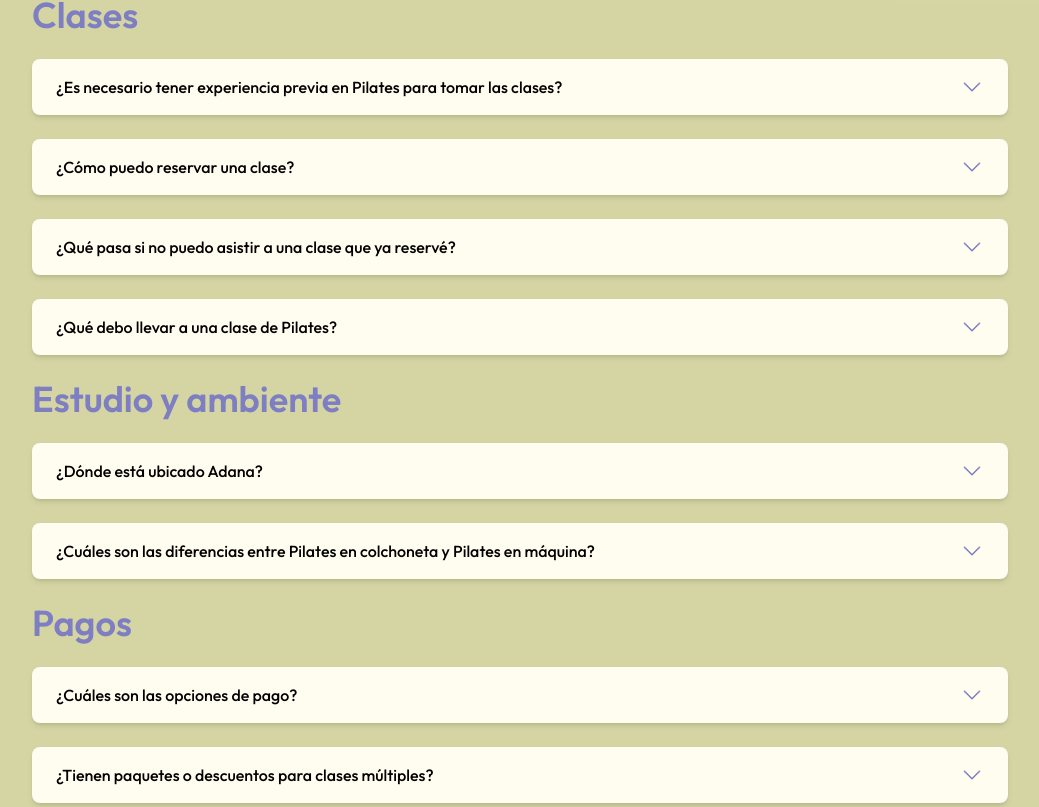
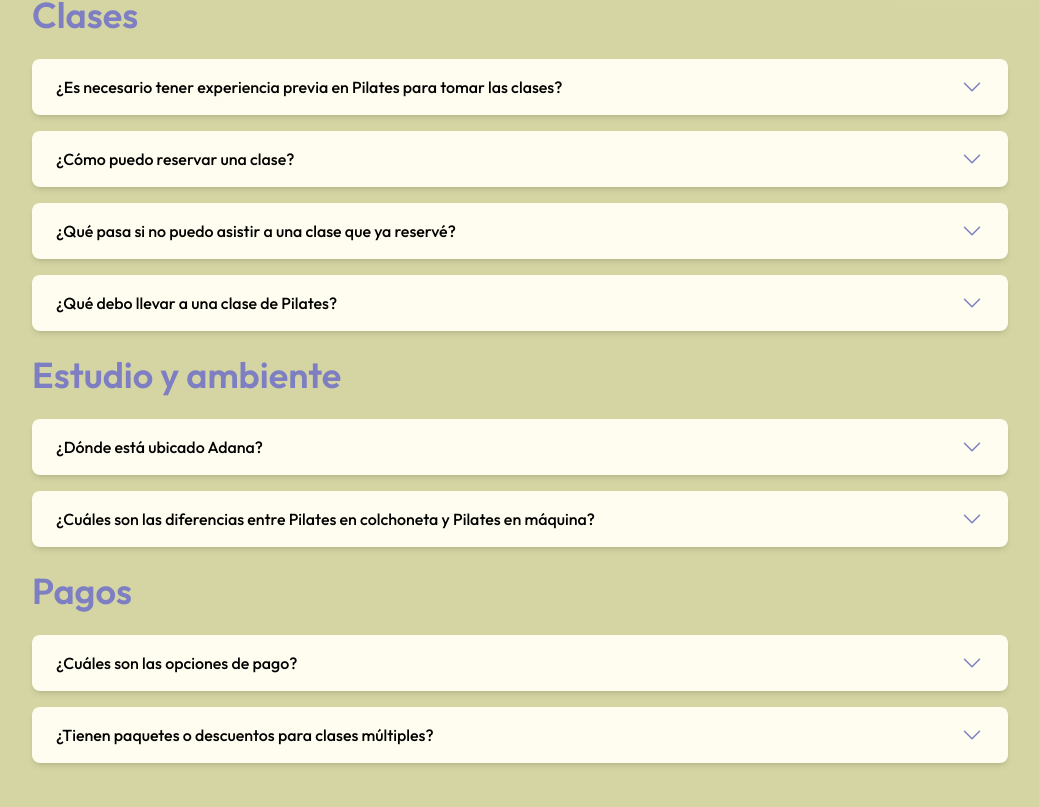
Before and after one commit to JorgeVargas03/Adana-SW, a React (Vite) app in the folder frontend/: page /faq in a window 1280 px wide. Shown: the part 253-1060 px from the top of the page, without its empty margins (120-1159 px from the left). Built offline with nearby package versions, Linux system fonts and the light colour scheme.

Commit message:
Animacion en la seccion FAQ

```diff
--- a/frontend/src/assets/articles/Articles.jsx
+++ b/frontend/src/assets/articles/Articles.jsx
@@ -22,7 +22,7 @@ La nutrición es un pilar fundamental en el bienestar integral, ya que lo que co
 <subt>1. La conexión entre alimentación y energía<subt|>
 La energía que necesitamos para funcionar a lo largo del día proviene directamente de los alimentos que consumimos. Una dieta rica en nutrientes, como carbohidratos complejos, proteínas, grasas saludables y micronutrientes, puede ayudar a mantener nuestros niveles de energía estables. Los alimentos procesados, por otro lado, tienden a provocar picos de energía seguidos de caídas drásticas, lo que puede afectar nuestra productividad y bienestar general.
 Consejo práctico: Opta por alimentos frescos y naturales, como frutas, verduras, granos integrales y proteínas magras, para mantenerte energizado de manera constante.
-<subt>2. Impacto de la nutrición en la salud mental<subt>
+<subt>2. Impacto de la nutrición en la salud mental<subt|>
 Cada vez más estudios sugieren que lo que comemos también influye en nuestra salud mental. Una dieta deficiente puede aumentar el riesgo de trastornos como la depresión y la ansiedad. Nutrientes como los ácidos grasos omega-3, las vitaminas del complejo B y los antioxidantes son esenciales para mantener el cerebro funcionando de manera óptima.
 Consejo práctico: Incluye alimentos ricos en omega-3, como pescados grasos (salmón, sardinas) y frutos secos, que ayudan a reducir el riesgo de depresión y mejorar la memoria y concentración.
 <subt>3. Alimentación y manejo del estrés<subt|>
--- a/frontend/src/pages/Faq.jsx
+++ b/frontend/src/pages/Faq.jsx
@@ -1,239 +1,102 @@
 import React from 'react';
 import { Disclosure } from '@headlessui/react';
+import { motion, AnimatePresence } from 'framer-motion';
 import { ChevronDownIcon } from '@heroicons/react/24/outline';
+
+const FaqItem = ({ question, answer }) => (
+  <Disclosure>
+    {({ open }) => (
+      <>
+        <Disclosure.Button
+          className="flex justify-between w-full px-6 py-4 text-left bg-barcolor rounded-lg shadow-md hover:bg-[#7E7EC3] hover:text-white transition-colors duration-300"
+        >
+          <span className="font-medium">{question}</span>
+          <ChevronDownIcon
+            className={`w-6 h-6 text-[#7E7EC3] transition-transform duration-300 ${
+              open ? 'rotate-180' : ''
+            }`}
+          />
+        </Disclosure.Button>
+        <AnimatePresence initial={false}>
+          {open && (
+            <motion.div
+              key="panel"
+              initial={{ opacity: 0, height: 0 }}
+              animate={{ opacity: 1, height: 'auto' }}
+              exit={{ opacity: 0, height: 0 }}
+              transition={{ duration: 0.4, ease: 'easeInOut' }}
+              className="overflow-hidden"
+            >
+              <div className="px-6 pt-4 pb-6 text-gray-700">{answer}</div>
+            </motion.div>
+          )}
+        </AnimatePresence>
+      </>
+    )}
+  </Disclosure>
+);
 
 const Faq = () => {
   return (
     <section className="mx-auto px-6 py-16 font-Outfit bg-accent1/70 w-full pt-34">
-      {/* Título principal */}
       <h2 className="font-bold text-5xl text-[#413324] text-center">
         Preguntas frecuentes
       </h2>
 
       <div className="max-w-5xl mx-auto px-6 py-16">
-        {/* Sección de Clases */}
+
+        {/* Sección Clases */}
         <div className="mb-6">
-          <h3 className="font-semibold text-4xl text-[#7E7EC3] mb-6">
-            Clases
-          </h3>
-
+          <h3 className="font-semibold text-4xl text-[#7E7EC3] mb-6">Clases</h3>
           <div className="space-y-4">
-            <Disclosure>
-              {({ open }) => (
-                <>
-                  <Disclosure.Button
-                    className="flex justify-between w-full px-6 py-4 text-left bg-barcolor rounded-lg shadow-md hover:bg-[#7E7EC3] hover:text-white transition-colors duration-300"
-                  >
-                    <span className="font-medium">¿Es necesario tener experiencia previa en Pilates para tomar las clases?</span>
-                    <ChevronDownIcon className={`${open ? 'transform rotate-180' : ''} w-6 h-6 text-[#7E7EC3] transition-transform`} />
-                  </Disclosure.Button>
-                  <Disclosure.Panel
-                    className={`px-6 pt-4 pb-6 text-gray-700 overflow-hidden transition-all duration-500 ease-in-out
-                    ${open ? 'max-h-screen opacity-100' : 'max-h-0 opacity-0'}`}
-                  >
-                    No, nuestras clases están diseñadas para adaptarse a todos los niveles, desde principiantes hasta avanzados. Nuestros instructores te guiarán según tu experiencia.
-                  </Disclosure.Panel>
-                </>
-              )}
-            </Disclosure>
+            <FaqItem
+              question="¿Es necesario tener experiencia previa en Pilates para tomar las clases?"
+              answer="No, nuestras clases están diseñadas para adaptarse a todos los niveles, desde principiantes hasta avanzados. Nuestros instructores te guiarán según tu experiencia."
+            />
+            <FaqItem
+              question="¿Cómo puedo reservar una clase?"
+              answer="Puedes reservar tu clase a través de nuestro sistema en línea en nuestra página web. Simplemente selecciona la clase que te interesa, elige el horario y confirma tu reserva. También puedes contactarnos por teléfono o correo electrónico para asistencia en el proceso de reserva."
+            />
+            <FaqItem
+              question="¿Qué pasa si no puedo asistir a una clase que ya reservé?"
+              answer="Si no puedes asistir a una clase, y ya pagaste en nuestro sistema de agendación de citas, por el momento no podemos reagendar o hacer una devolución del pago."
+            />
+            <FaqItem
+              question="¿Qué debo llevar a una clase de Pilates?"
+              answer="Se recomienda usar ropa cómoda que te permita moverte libremente. No es necesario traer equipo adicional, ya que el estudio proporciona colchonetas y otros materiales. Sin embargo, puedes traer tu propia botella de agua para mantenerte hidratado."
+            />
           </div>
         </div>
 
+        {/* Sección Estudio y ambiente */}
         <div className="mb-6">
+          <h3 className="font-semibold text-4xl text-[#7E7EC3] mb-6">Estudio y ambiente</h3>
           <div className="space-y-4">
-            <Disclosure>
-              {({ open }) => (
-                <>
-                  <Disclosure.Button
-                    className="flex justify-between w-full px-6 py-4 text-left bg-barcolor rounded-lg shadow-md hover:bg-[#7E7EC3] hover:text-white transition-colors duration-300"
-                  >
-                    <span className="font-medium">¿Cómo puedo reservar una clase?</span>
-                    <ChevronDownIcon className={`${open ? 'transform rotate-180' : ''} w-6 h-6 text-[#7E7EC3] transition-transform`} />
-                  </Disclosure.Button>
-                  <Disclosure.Panel
-                    className={`px-6 pt-4 pb-6 text-gray-700 overflow-hidden transition-all duration-500 ease-in-out
-                    ${open ? 'max-h-screen opacity-100' : 'max-h-0 opacity-0'}`}
-                  >
-                    Puedes reservar tu clase a través de nuestro sistema en línea en nuestra página web. Simplemente selecciona la clase que te interesa, elige el horario y confirma tu reserva. También puedes contactarnos por teléfono o correo electrónico para asistencia en el proceso de reserva.
-                  </Disclosure.Panel>
-                </>
-              )}
-            </Disclosure>
+            <FaqItem
+              question="¿Dónde está ubicado Adana?"
+              answer="Nos encontramos en Calle Pilates 123, Barrio Norte, Buenos Aires. A 3 cuadras del subte línea D."
+            />
+            <FaqItem
+              question="¿Cuáles son las diferencias entre Pilates en colchoneta y Pilates en máquina?"
+              answer="El Pilates en colchoneta utiliza solo tu peso corporal y es ideal para trabajar el core y mejorar la flexibilidad. El Pilates en máquina (como el Reformer) usa equipo especializado que proporciona resistencia y permite un mayor rango de movimiento. Ambos enfoques son efectivos, pero las máquinas ofrecen una variación adicional que puede ser más desafiante."
+            />
           </div>
-
         </div>
 
+        {/* Sección Pagos */}
         <div className="mb-6">
-
+          <h3 className="font-semibold text-4xl text-[#7E7EC3] mb-6">Pagos</h3>
           <div className="space-y-4">
-            <Disclosure>
-              {({ open }) => (
-                <>
-                  <Disclosure.Button
-                    className="flex justify-between w-full px-6 py-4 text-left bg-barcolor rounded-lg shadow-md hover:bg-[#7E7EC3] hover:text-white transition-colors duration-300"
-                  >
-                    <span className="font-medium">¿Qué pasa si no puedo asistir a una clase que ya reservé?</span>
-                    <ChevronDownIcon className={`${open ? 'transform rotate-180' : ''} w-6 h-6 text-[#7E7EC3] transition-transform`} />
-                  </Disclosure.Button>
-                  <Disclosure.Panel
-                    className={`px-6 pt-4 pb-6 text-gray-700 overflow-hidden transition-all duration-500 ease-in-out
-                    ${open ? 'max-h-screen opacity-100' : 'max-h-0 opacity-0'}`}
-                  >
-                    Si no puedes asistir a una clase, y ya pagaste en nuestro sistema de agendación de citas, por el momento no podemos reagendar o hacer una devolución del pago.
-                  </Disclosure.Panel>
-                </>
-              )}
-            </Disclosure>
-
-            {/* Repetir para las demás preguntas */}
+            <FaqItem
+              question="¿Cuáles son las opciones de pago?"
+              answer="Solamente se pueden hacer pagos mediante PayPal."
+            />
+            <FaqItem
+              question="¿Tienen paquetes o descuentos para clases múltiples?"
+              answer="Sí, ofrecemos paquetes con descuentos para quienes deseen tomar varias clases a lo largo del mes. El descuento se refleja a partir de agendar 3 clases en nuestro sistema en el Carrito de Compras."
+            />
           </div>
-
         </div>
-
-        <div className="mb-6">
-
-          <div className="space-y-4">
-            <Disclosure>
-              {({ open }) => (
-                <>
-                  <Disclosure.Button
-                    className="flex justify-between w-full px-6 py-4 text-left bg-barcolor rounded-lg shadow-md hover:bg-[#7E7EC3] hover:text-white transition-colors duration-300"
-                  >
-                    <span className="font-medium">¿Qué debo llevar a una clase de Pilates?</span>
-                    <ChevronDownIcon className={`${open ? 'transform rotate-180' : ''} w-6 h-6 text-[#7E7EC3] transition-transform`} />
-                  </Disclosure.Button>
-                  <Disclosure.Panel
-                    className={`px-6 pt-4 pb-6 text-gray-700 overflow-hidden transition-all duration-500 ease-in-out
-                    ${open ? 'max-h-screen opacity-100' : 'max-h-0 opacity-0'}`}
-                  >
-                    Se recomienda usar ropa cómoda que te permita moverte libremente. No es necesario traer equipo adicional, ya que el estudio proporciona colchonetas y otros materiales. Sin embargo, puedes traer tu propia botella de agua para mantenerte hidratado.
-                  </Disclosure.Panel>
-                </>
-              )}
-            </Disclosure>
-
-            {/* Repetir para las demás preguntas */}
-          </div>
-
-        </div>
-
-        {/* Sección de Estudio y ambiente */}
-        <div className="mb-6">
-          <h3 className="font-semibold text-4xl text-[#7E7EC3] mb-6">
-            Estudio y ambiente
-          </h3>
-
-          <div className="space-y-4">
-            <Disclosure>
-              {({ open }) => (
-                <>
-                  <Disclosure.Button
-                    className="flex justify-between w-full px-6 py-4 text-left bg-barcolor rounded-lg shadow-md hover:bg-[#7E7EC3] hover:text-white transition-colors duration-300"
-                  >
-                    <span className="font-medium">¿Dónde está ubicado Adana?</span>
-                    <ChevronDownIcon className={`${open ? 'transform rotate-180' : ''} w-6 h-6 text-[#7E7EC3] transition-transform`} />
-                  </Disclosure.Button>
-                  <Disclosure.Panel
-                    className={`px-6 pt-4 pb-6 text-gray-700 overflow-hidden transition-all duration-500 ease-in-out
-                    ${open ? 'max-h-screen opacity-100' : 'max-h-0 opacity-0'}`}
-                  >
-                    Nos encontramos en Calle Pilates 123, Barrio Norte, Buenos Aires. A 3 cuadras del subte línea D.
-                  </Disclosure.Panel>
-                </>
-              )}
-            </Disclosure>
-
-            {/* Repetir estructura para las demás preguntas */}
-          </div>
-
-        </div>
-
-        <div className="mb-6">
-
-          <div className="space-y-4">
-            <Disclosure>
-              {({ open }) => (
-                <>
-                  <Disclosure.Button
-                    className="flex justify-between w-full px-6 py-4 text-left bg-barcolor rounded-lg shadow-md hover:bg-[#7E7EC3] hover:text-white transition-colors duration-300"
-                  >
-                    <span className="font-medium">¿Cuáles son las diferencias entre Pilates en colchoneta y Pilates en máquina?</span>
-                    <ChevronDownIcon className={`${open ? 'transform rotate-180' : ''} w-6 h-6 text-[#7E7EC3] transition-transform`} />
-                  </Disclosure.Button>
-                  <Disclosure.Panel
-                    className={`px-6 pt-4 pb-6 text-gray-700 overflow-hidden transition-all duration-500 ease-in-out
-                    ${open ? 'max-h-screen opacity-100' : 'max-h-0 opacity-0'}`}
-                  >
-                    El Pilates en colchoneta utiliza solo tu peso corporal y es ideal para trabajar el core y mejorar la flexibilidad. El Pilates en máquina (como el Reformer) usa equipo especializado que proporciona resistencia y permite un mayor rango de movimiento. Ambos enfoques son efectivos, pero las máquinas ofrecen una variación adicional que puede ser más desafiante.
-                  </Disclosure.Panel>
-                </>
-              )}
-            </Disclosure>
-
-            {/* Repetir estructura para las demás preguntas */}
-          </div>
-
-        </div>
-
-        {/* Sección de Pagos */}
-        <div>
-          <h3 className="font-semibold text-4xl text-[#7E7EC3] mb-6">
-            Pagos
-          </h3>
-
-          <div className="mb-6">
-            <div className="space-y-4">
-              <Disclosure>
-                {({ open }) => (
-                  <>
-                    <Disclosure.Button
-                      className="flex justify-between w-full px-6 py-4 text-left bg-barcolor rounded-lg shadow-md hover:bg-[#7E7EC3] hover:text-white transition-colors duration-300"
-                    >
-                      <span className="font-medium">¿Cuáles son las opciones de pago?</span>
-                      <ChevronDownIcon className={`${open ? 'transform rotate-180' : ''} w-6 h-6 text-[#7E7EC3] transition-transform`} />
-                    </Disclosure.Button>
-                    <Disclosure.Panel
-                      className={`px-6 pt-4 pb-6 text-gray-700 overflow-hidden transition-all duration-500 ease-in-out
-                      ${open ? 'max-h-screen opacity-100' : 'max-h-0 opacity-0'}`}
-                    >
-                      Solamente se pueden hacer pagos mediante PayPal.
-                    </Disclosure.Panel>
-                  </>
-                )}
-              </Disclosure>
-
-              {/* Repetir estructura para las demás preguntas */}
-            </div>
-          </div>
-
-          <div className="mb-6">
-            <div className="space-y-4">
-              <Disclosure>
-                {({ open }) => (
-                  <>
-                    <Disclosure.Button
-                      className="flex justify-between w-full px-6 py-4 text-left bg-barcolor rounded-lg shadow-md hover:bg-[#7E7EC3] hover:text-white transition-colors duration-300"
-                    >
-                      <span className="font-medium">¿Tienen paquetes o descuentos para clases múltiples?</span>
-                      <ChevronDownIcon className={`${open ? 'transform rotate-180' : ''} w-6 h-6 text-[#7E7EC3] transition-transform`} />
-                    </Disclosure.Button>
-                    <Disclosure.Panel
-                      className={`px-6 pt-4 pb-6 text-gray-700 overflow-hidden transition-all duration-500 ease-in-out
-                      ${open ? 'max-h-screen opacity-100' : 'max-h-0 opacity-0'}`}
-                    >
-                      Sí, ofrecemos paquetes con descuentos para quienes deseen tomar varias clases a lo largo del mes. El descuento se refleja a partir de agendar 3 clases en nuestro sistema en el Carrito de Compras
-                    </Disclosure.Panel>
-                  </>
-                )}
-              </Disclosure>
-
-              {/* Repetir estructura para las demás preguntas */}
-            </div>
-          </div>
-
-        </div>
-
-
 
       </div>
     </section>
--- a/frontend/src/pages/Sign_in.jsx
+++ b/frontend/src/pages/Sign_in.jsx
@@ -78,7 +78,7 @@ const Signin = () => {
   };
 
 return (
-  <div className=' flex justify-center items-center h-screen w-full bg-accent1/70 mt-10 font-Outfit'>
+  <div className='flex justify-center items-center h-screen w-full bg-accent1/70 mt-10 font-Outfit'>
     <div className='flex w-9/12 h-[550px] rounded-2xl bg-[#FDF9EC]'>
       {/* LOGO + BARRA */}
       <div className='flex-1 relative flex items-center justify-center'>
```
